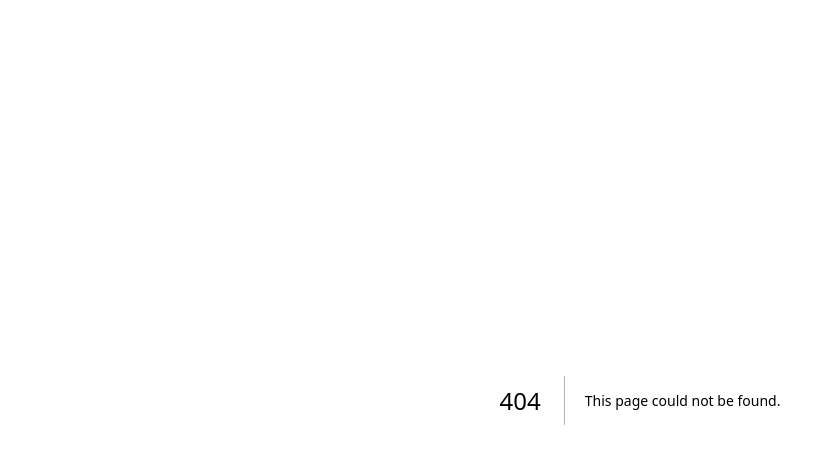
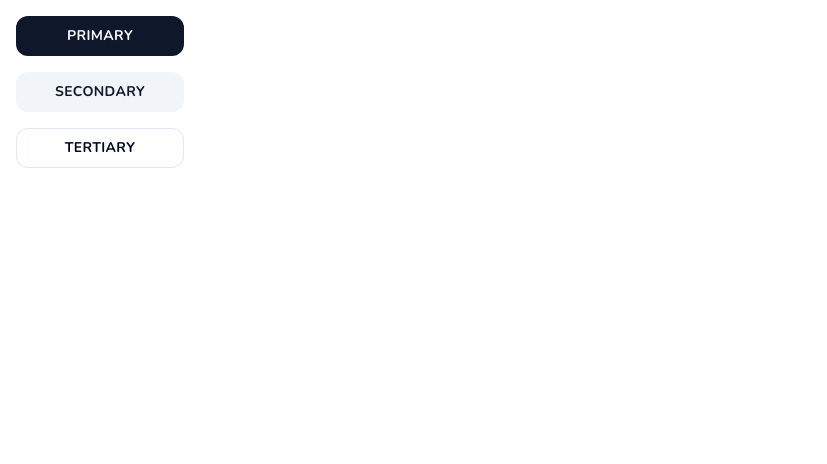
Before and after one commit to Ripdiegozz/linguacraft, a Next.js app: page /buttons in a window 1280 px wide. Before the commit this address had no page. Shown: the top 464 px of the page, without its empty margins (0-827 px from the left). Built offline with nearby package versions, Linux system fonts and the light colour scheme.

Commit message:
first commit

```diff
--- /dev/null
+++ b/app/buttons/page.tsx
@@ -0,0 +1,14 @@
+import { Button } from "@/components/ui/button";
+import React from "react";
+
+const ButtonsPage = () => {
+  return (
+    <div className="p-4 space-y-4 flex flex-col max-w-[200px]">
+      <Button>Primary</Button>
+      <Button variant="secondary">Secondary</Button>
+      <Button variant="outline">Tertiary</Button>
+    </div>
+  );
+};
+
+export default ButtonsPage;
--- a/app/globals.css
+++ b/app/globals.css
@@ -2,32 +2,75 @@
 @tailwind components;
 @tailwind utilities;
 
-:root {
-  --foreground-rgb: 0, 0, 0;
-  --background-start-rgb: 214, 219, 220;
-  --background-end-rgb: 255, 255, 255;
-}
+@layer base {
+  :root {
+    --background: 0 0% 100%;
+    --foreground: 222.2 84% 4.9%;
 
-@media (prefers-color-scheme: dark) {
-  :root {
-    --foreground-rgb: 255, 255, 255;
-    --background-start-rgb: 0, 0, 0;
-    --background-end-rgb: 0, 0, 0;
+    --card: 0 0% 100%;
+    --card-foreground: 222.2 84% 4.9%;
+
+    --popover: 0 0% 100%;
+    --popover-foreground: 222.2 84% 4.9%;
+
+    --primary: 222.2 47.4% 11.2%;
+    --primary-foreground: 210 40% 98%;
+
+    --secondary: 210 40% 96.1%;
+    --secondary-foreground: 222.2 47.4% 11.2%;
+
+    --muted: 210 40% 96.1%;
+    --muted-foreground: 215.4 16.3% 46.9%;
+
+    --accent: 210 40% 96.1%;
+    --accent-foreground: 222.2 47.4% 11.2%;
+
+    --destructive: 0 84.2% 60.2%;
+    --destructive-foreground: 210 40% 98%;
+
+    --border: 214.3 31.8% 91.4%;
+    --input: 214.3 31.8% 91.4%;
+    --ring: 222.2 84% 4.9%;
+
+    --radius: 0.5rem;
+  }
+
+  .dark {
+    --background: 222.2 84% 4.9%;
+    --foreground: 210 40% 98%;
+
+    --card: 222.2 84% 4.9%;
+    --card-foreground: 210 40% 98%;
+
+    --popover: 222.2 84% 4.9%;
+    --popover-foreground: 210 40% 98%;
+
+    --primary: 210 40% 98%;
+    --primary-foreground: 222.2 47.4% 11.2%;
+
+    --secondary: 217.2 32.6% 17.5%;
+    --secondary-foreground: 210 40% 98%;
+
+    --muted: 217.2 32.6% 17.5%;
+    --muted-foreground: 215 20.2% 65.1%;
+
+    --accent: 217.2 32.6% 17.5%;
+    --accent-foreground: 210 40% 98%;
+
+    --destructive: 0 62.8% 30.6%;
+    --destructive-foreground: 210 40% 98%;
+
+    --border: 217.2 32.6% 17.5%;
+    --input: 217.2 32.6% 17.5%;
+    --ring: 212.7 26.8% 83.9%;
   }
 }
 
-body {
-  color: rgb(var(--foreground-rgb));
-  background: linear-gradient(
-      to bottom,
-      transparent,
-      rgb(var(--background-end-rgb))
-    )
-    rgb(var(--background-start-rgb));
-}
-
-@layer utilities {
-  .text-balance {
-    text-wrap: balance;
+@layer base {
+  * {
+    @apply border-border;
+  }
+  body {
+    @apply bg-background text-foreground;
   }
 }
--- a/app/layout.tsx
+++ b/app/layout.tsx
@@ -1,12 +1,12 @@
 import type { Metadata } from "next";
-import { Inter } from "next/font/google";
+import { Nunito } from "next/font/google";
 import "./globals.css";
 
-const inter = Inter({ subsets: ["latin"] });
+const font = Nunito({ subsets: ["latin"] });
 
 export const metadata: Metadata = {
-  title: "Create Next App",
-  description: "Generated by create next app",
+  title: "Linguacraft",
+  description: "Language learning app for everyone",
 };
 
 export default function RootLayout({
@@ -16,7 +16,7 @@
 }>) {
   return (
     <html lang="en">
-      <body className={inter.className}>{children}</body>
+      <body className={font.className}>{children}</body>
     </html>
   );
 }
--- /dev/null
+++ b/components/ui/button.tsx
@@ -0,0 +1,56 @@
+import * as React from "react"
+import { Slot } from "@radix-ui/react-slot"
+import { cva, type VariantProps } from "class-variance-authority"
+
+import { cn } from "@/lib/utils"
+
+const buttonVariants = cva(
+  "inline-flex items-center justify-center whitespace-nowrap rounded-xl text-sm font-bold ring-offset-background transition-colors focus-visible:outline-none focus-visible:ring-2 focus-visible:ring-ring focus-visible:ring-offset-2 disabled:pointer-events-none disabled:opacity-50 uppercase tracking-wide",
+  {
+    variants: {
+      variant: {
+        default: "bg-primary text-primary-foreground hover:bg-primary/90",
+        destructive:
+          "bg-destructive text-destructive-foreground hover:bg-destructive/90",
+        outline:
+          "border border-input bg-background hover:bg-accent hover:text-accent-foreground",
+        secondary:
+          "bg-secondary text-secondary-foreground hover:bg-secondary/80",
+        ghost: "hover:bg-accent hover:text-accent-foreground",
+        link: "text-primary underline-offset-4 hover:underline",
+      },
+      size: {
+        default: "h-10 px-4 py-2",
+        sm: "h-9 rounded-md px-3",
+        lg: "h-11 rounded-md px-8",
+        icon: "h-10 w-10",
+      },
+    },
+    defaultVariants: {
+      variant: "default",
+      size: "default",
+    },
+  }
+)
+
+export interface ButtonProps
+  extends React.ButtonHTMLAttributes<HTMLButtonElement>,
+    VariantProps<typeof buttonVariants> {
+  asChild?: boolean
+}
+
+const Button = React.forwardRef<HTMLButtonElement, ButtonProps>(
+  ({ className, variant, size, asChild = false, ...props }, ref) => {
+    const Comp = asChild ? Slot : "button"
+    return (
+      <Comp
+        className={cn(buttonVariants({ variant, size, className }))}
+        ref={ref}
+        {...props}
+      />
+    )
+  }
+)
+Button.displayName = "Button"
+
+export { Button, buttonVariants }
--- /dev/null
+++ b/lib/utils.ts
@@ -0,0 +1,6 @@
+import { type ClassValue, clsx } from "clsx"
+import { twMerge } from "tailwind-merge"
+
+export function cn(...inputs: ClassValue[]) {
+  return twMerge(clsx(inputs))
+}
--- a/tailwind.config.ts
+++ b/tailwind.config.ts
@@ -1,20 +1,80 @@
-import type { Config } from "tailwindcss";
+import type { Config } from "tailwindcss"
 
-const config: Config = {
+const config = {
+  darkMode: ["class"],
   content: [
-    "./pages/**/*.{js,ts,jsx,tsx,mdx}",
-    "./components/**/*.{js,ts,jsx,tsx,mdx}",
-    "./app/**/*.{js,ts,jsx,tsx,mdx}",
-  ],
+    './pages/**/*.{ts,tsx}',
+    './components/**/*.{ts,tsx}',
+    './app/**/*.{ts,tsx}',
+    './src/**/*.{ts,tsx}',
+	],
+  prefix: "",
   theme: {
+    container: {
+      center: true,
+      padding: "2rem",
+      screens: {
+        "2xl": "1400px",
+      },
+    },
     extend: {
-      backgroundImage: {
-        "gradient-radial": "radial-gradient(var(--tw-gradient-stops))",
-        "gradient-conic":
-          "conic-gradient(from 180deg at 50% 50%, var(--tw-gradient-stops))",
+      colors: {
+        border: "hsl(var(--border))",
+        input: "hsl(var(--input))",
+        ring: "hsl(var(--ring))",
+        background: "hsl(var(--background))",
+        foreground: "hsl(var(--foreground))",
+        primary: {
+          DEFAULT: "hsl(var(--primary))",
+          foreground: "hsl(var(--primary-foreground))",
+        },
+        secondary: {
+          DEFAULT: "hsl(var(--secondary))",
+          foreground: "hsl(var(--secondary-foreground))",
+        },
+        destructive: {
+          DEFAULT: "hsl(var(--destructive))",
+          foreground: "hsl(var(--destructive-foreground))",
+        },
+        muted: {
+          DEFAULT: "hsl(var(--muted))",
+          foreground: "hsl(var(--muted-foreground))",
+        },
+        accent: {
+          DEFAULT: "hsl(var(--accent))",
+          foreground: "hsl(var(--accent-foreground))",
+        },
+        popover: {
+          DEFAULT: "hsl(var(--popover))",
+          foreground: "hsl(var(--popover-foreground))",
+        },
+        card: {
+          DEFAULT: "hsl(var(--card))",
+          foreground: "hsl(var(--card-foreground))",
+        },
+      },
+      borderRadius: {
+        lg: "var(--radius)",
+        md: "calc(var(--radius) - 2px)",
+        sm: "calc(var(--radius) - 4px)",
+      },
+      keyframes: {
+        "accordion-down": {
+          from: { height: "0" },
+          to: { height: "var(--radix-accordion-content-height)" },
+        },
+        "accordion-up": {
+          from: { height: "var(--radix-accordion-content-height)" },
+          to: { height: "0" },
+        },
+      },
+      animation: {
+        "accordion-down": "accordion-down 0.2s ease-out",
+        "accordion-up": "accordion-up 0.2s ease-out",
       },
     },
   },
-  plugins: [],
-};
-export default config;
+  plugins: [require("tailwindcss-animate")],
+} satisfies Config
+
+export default config
```
Also changed, not shown: package.json (+10 -4 lines), components.json (added), 1 other file (tests, documents, lock files or other folders).
